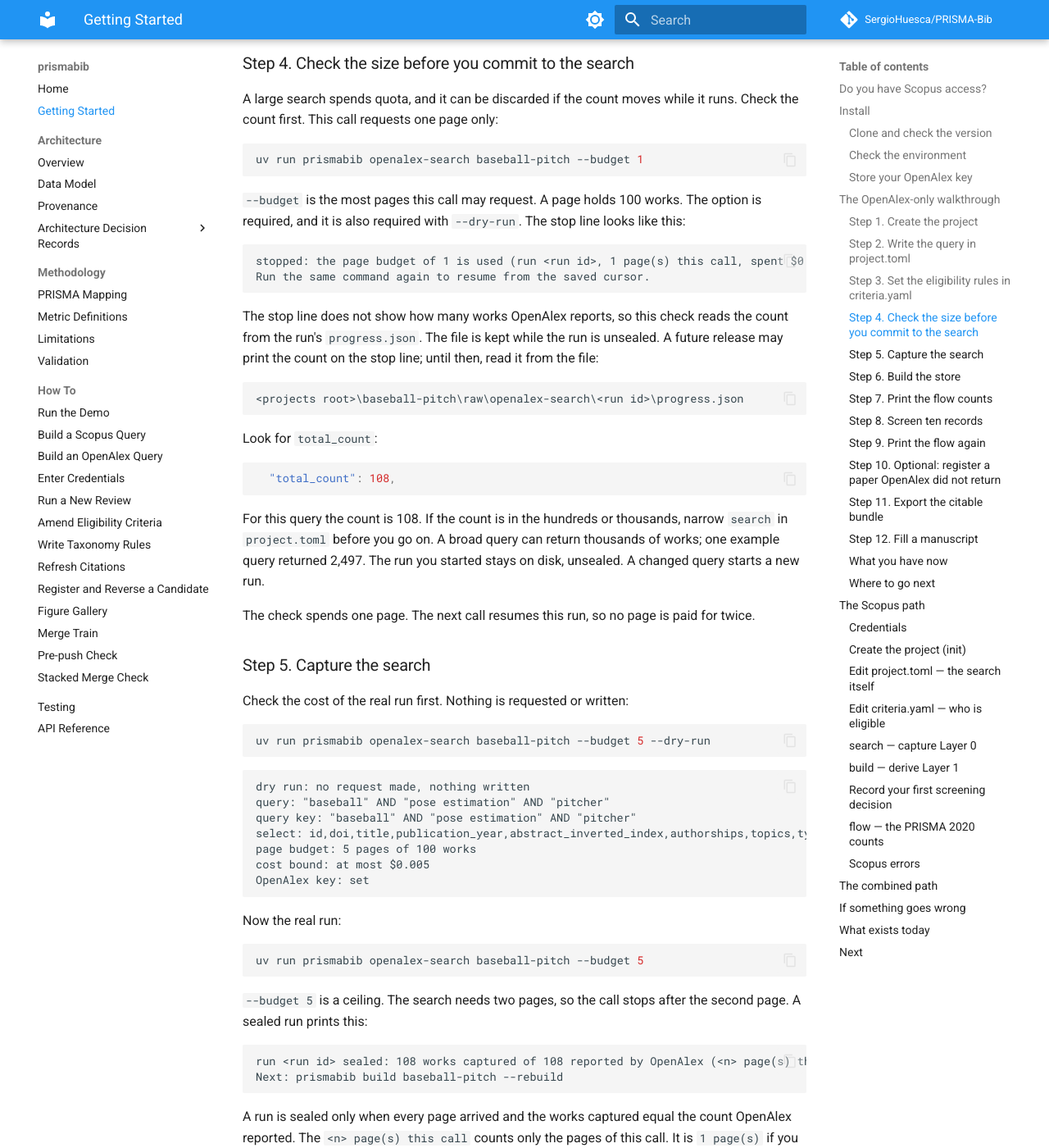
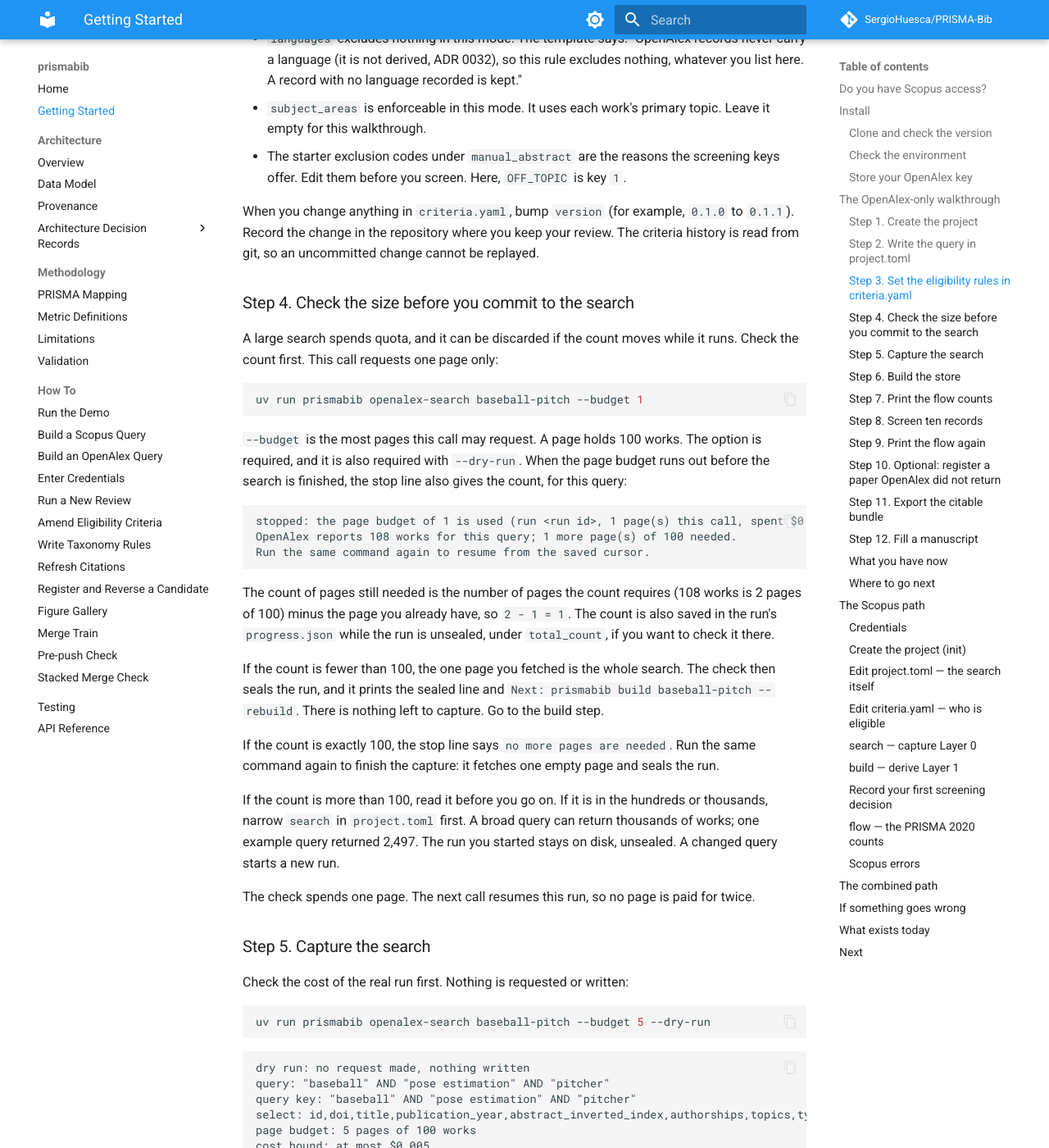
Before and after one commit to SergioHuesca/PRISMA-Bib, an MkDocs documentation site: the page built from docs/getting-started.md, in a window 1280 px wide and 1400 px high, scrolled down 6071 px. Shown: the whole window at 82% size. Built offline with MkDocs 1.6.1 and Material for MkDocs 9.7.7, drawn with Linux system fonts in a browser that asks for light colours; comment, search, counter and statistics services are not loaded; some of the changed text lies outside the part shown.

Commit message:
fix(cli): print the work count on the budget stop line; mark Scopus key lines unused in mode openalex (#278)
* fix(cli): print the work count on the budget stop line; mark Scopus key lines unused in mode openalex

Co-Authored-By: Claude Sonnet 5.5 <noreply@anthropic.com>
Claude-Session: https://claude.ai/code/session_01QjNadz7h2UAZ2C2xhuaY8z

* docs: size check reads the count from the stop line; Scopus key lines in mode openalex

Co-Authored-By: Claude Sonnet 5.5 <noreply@anthropic.com>
Claude-Session: https://claude.ai/code/session_01QjNadz7h2UAZ2C2xhuaY8z

* fix(cli): size line says when no more pages are needed; pin Scopus-mode doctor lines

Co-Authored-By: Claude Sonnet 5.5 <noreply@anthropic.com>
Claude-Session: https://claude.ai/code/session_01QjNadz7h2UAZ2C2xhuaY8z

---------

Co-authored-by: Claude Sonnet 5.5 <noreply@anthropic.com>

````diff
--- a/docs/getting-started.md
+++ b/docs/getting-started.md
@@ -108,6 +108,20 @@ Each line starts with a level:
 `doctor` exits with status 1 only when a check reports `FAIL`. With a project slug it also
 prints the project's mode and which keys are set. With `--online` it makes one free request to
 `api.openalex.org`. Without `--online` it makes no network request.
+
+With a project slug in mode `openalex`, the key lines for Scopus say they are not used in that mode:
+
+```text
+sources mode: openalex
+SCOPUS_API_KEY: not set (not used in mode openalex)
+SCOPUS_INSTTOKEN: not set (not used in mode openalex)
+OPENALEX_API_KEY: set (.env)
+UNPAYWALL_EMAIL: not set
+```
+
+The output also lists the enabled commands before these lines, which is not shown here. The
+`OPENALEX_API_KEY` line reads `not set` until you store the key in the next section. It reads
+`set (environment)` instead of `set (.env)` when the variable is set in your shell.
 
 ### Store your OpenAlex key
 
@@ -269,28 +283,29 @@ uv run prismabib openalex-search baseball-pitch --budget 1
 ```
 
 `--budget` is the most pages this call may request. A page holds 100 works. The option is
-required, and it is also required with `--dry-run`. The stop line looks like this:
+required, and it is also required with `--dry-run`. When the page budget runs out before the
+search is finished, the stop line also gives the count, for this query:
 
 ```text
 stopped: the page budget of 1 is used (run <run id>, 1 page(s) this call, spent $0.001). The run is not sealed.
+OpenAlex reports 108 works for this query; 1 more page(s) of 100 needed.
 Run the same command again to resume from the saved cursor.
 ```
 
-The stop line does not show how many works OpenAlex reports, so this check reads the count from
-the run's `progress.json`. The file is kept while the run is unsealed. A future release may print
-the count on the stop line; until then, read it from the file:
+The count of pages still needed is the number of pages the count requires (108 works is 2 pages
+of 100) minus the page you already have, so `2 - 1 = 1`. The count is also saved in the run's
+`progress.json` while the run is unsealed, under `total_count`, if you want to check it there.
 
-```text
-<projects root>\baseball-pitch\raw\openalex-search\<run id>\progress.json
-```
+If the count is fewer than 100, the one page you fetched is the whole search. The check then seals
+the run, and it prints the sealed line and `Next: prismabib build baseball-pitch --rebuild`. There is
+nothing left to capture. Go to the build step.
 
-Look for `total_count`:
+If the count is exactly 100, the stop line says `no more pages are needed`. Run the same command again to finish the capture: it fetches one empty page and seals the run.
 
-```json
-  "total_count": 108,
-```
-
-For this query the count is 108. If the count is in the hundreds or thousands, narrow `search` in `project.toml` before you go on. A broad query can return thousands of works; one example query returned 2,497. The run you started stays on disk, unsealed. A changed query starts a new run.
+If the count is more than 100, read it before you go on. If it is in the hundreds or thousands,
+narrow `search` in `project.toml` first. A broad query can return thousands of
+works; one example query returned 2,497. The run you started stays on disk, unsealed. A changed query
+starts a new run.
 
 The check spends one page. The next call resumes this run, so no page is paid for twice.
 
@@ -328,6 +343,16 @@ Next: prismabib build baseball-pitch --rebuild
 
 A run is sealed only when every page arrived and the works captured equal the count OpenAlex
 reported. The `<n> page(s) this call` counts only the pages of this call. It is `1 page(s)` if you ran the size check first, because that check fetched page 1; otherwise it is `2 page(s)` for this query.
+
+If Step 4 already sealed the run (fewer than 100 works), this command makes no request. It prints:
+
+```text
+a sealed run of this query already exists (run <run id>); no request was made.
+Use --refresh to capture it again as a new run.
+```
+
+Then go to the build step. Do not use `--refresh` for this; it would capture the same works again
+and spend the quota again.
 
 If the call prints `stopped` instead, run the same command again. It resumes. See
 [If something goes wrong](#if-something-goes-wrong).
@@ -1149,7 +1174,8 @@ These are the differences:
 | `stopped: OpenAlex's daily budget is spent ... It resets in <h> h <mm> min (00:00 UTC)` or `It resets in <mm> min` | The day's allowance is used up. The run is kept, not sealed. | Run the same command after the reset. It resumes from the saved cursor. If the reset time is not known, the line says `It resets at 00:00 UTC.` |
 | `prismabib: UpstreamError`, then `OpenAlex request failed (<error type>).` | A network failure in the middle of a run. | Run the same command again. It resumes from the last page saved, and no saved page is requested again. |
 | `a sealed run of this query already exists (run <run id>); no request was made.` followed by `Use --refresh to capture it again as a new run.` | The query was captured before. Nothing was requested. | Nothing, if the sealed run is what you want. To capture it again, run the command with `--refresh`. That adds a new run and spends the quota again. |
-| `stopped: the page budget of <n> is used` | `--budget` ran out before the search finished. | Run the same command again. It resumes. A larger `--budget` finishes in one call. |
+| `stopped: the page budget of <n> is used`, then `OpenAlex reports <N> works for this query; <K> more page(s) of 100 needed.` | `--budget` ran out before the search finished. The second line is the count, and it is printed once the count is known. | Run the same command again. It resumes. A larger `--budget` finishes in one call. |
+| `SCOPUS_API_KEY: not set (not used in mode openalex)` in `doctor` or `credentials status` | Expected in mode `openalex`. The Scopus keys are not read. | Nothing to do. |
 | `run <run id> discarded: <reason>: discard and restart.` | The run can never seal. Examples: the count changed while the run was paged, or OpenAlex rejected the saved cursor. The command exits with status 1. | Run the same command again. It starts a new run and spends the quota again. The discarded run stays on disk and is never used. |
 | `` `search` is not available in sources mode 'openalex' (...). `` | A Scopus command in an OpenAlex project. | Use `openalex-search`, or create a new project with `--sources scopus`. |
 | `` `openalex-search` is not available in sources mode 'scopus' (...). `` | The OpenAlex command in a Scopus project. | Create a new project with `--sources openalex`. |
````
Also changed, not shown: CHANGELOG.md (+2 -0 lines), docs/how-to/enter-credentials.md (+16 -0 lines), 6 other files.
